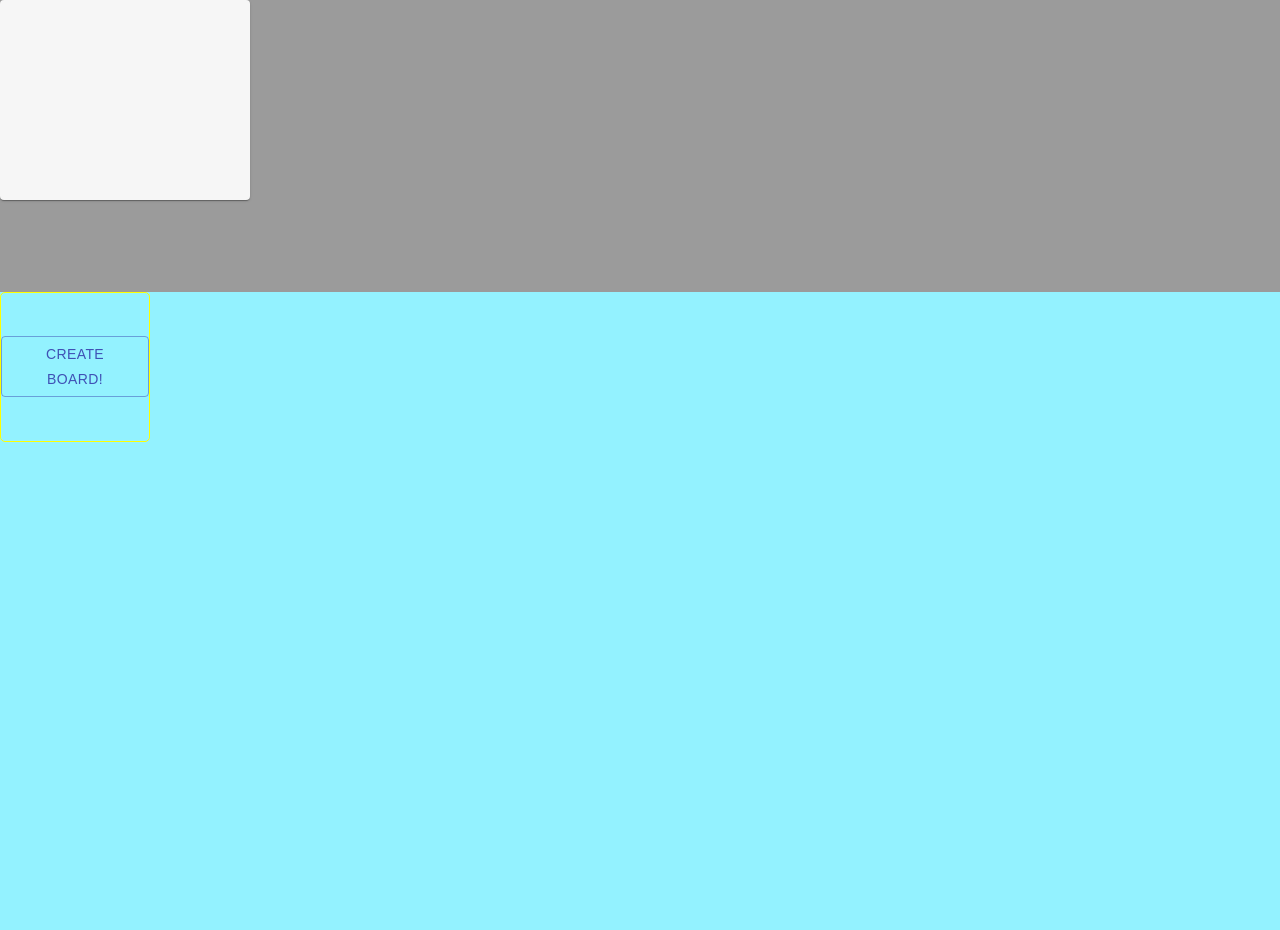
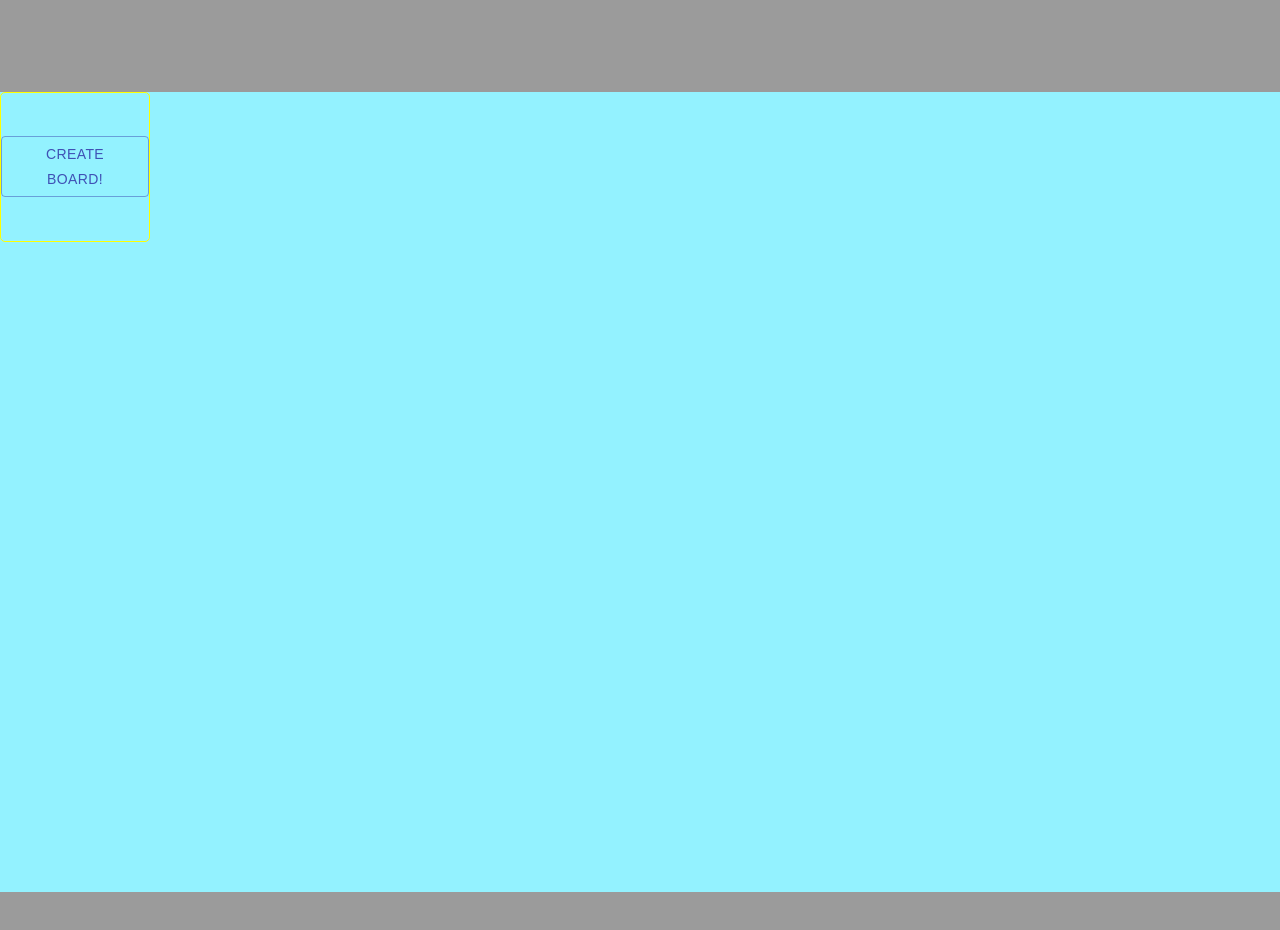
Before and after one commit to AtomicJedi/Kanban, a React (Create React App) app in the folder kanban/: page / in a window 1280 px wide. Shown: the top 930 px of the page. Built offline with nearby package versions, Linux system fonts and the light colour scheme.

Commit message:
kanban v0.3.6

```diff
--- a/kanban/src/board/board.js
+++ b/kanban/src/board/board.js
@@ -33,16 +33,14 @@ const MediaCard = ({ textBord }) => {
 
     const classes = useStyles();
 
-    // let cox = title.title
-    // console.log(cox)
     return (
         <Card className={classes.root}>
             <CardActionArea className={classes.MuiCardActionArea} href="/inBoard">
 
                 <CardContent>
 
-                    {textBord.map(title =>
-                    < Typography title={title} className={classes.MuiTypography} gutterBottom variant="h5" component="h2">
+                    {textBord.map((title, key) =>
+                    < Typography className={classes.MuiTypography} gutterBottom variant="h5" component="h2">
                         {title.title}
                     </Typography>)}
 
--- a/kanban/src/routs/header.js
+++ b/kanban/src/routs/header.js
@@ -6,29 +6,24 @@ import ModalAdd from './../modals/modalAdd.js'
 import Board from './../board/board.js'
 
 
-function Headr({ ...props }) {
+function Headr() {
 
-  const [boards, setBoard] = useState([])
+  const localStorageState = JSON.parse(localStorage.getItem('boards')) || []
+
+  const [boards, setBoard] = useState([...localStorageState])
   console.log(boards)
 
   const addBoard = (board) => {
     console.log(board)
-    setBoard((prevBoards ) => ( prevBoards = [{ title: board, id: Date.now()  }] ))
-    // setBoard( (prev, setBoard) => prev + setBoard() )
+    setBoard(( boards ) => ( [...boards, { title: board, key: Date.now()  }] ))
    }
 
-  // const addBoard = (board) => {
-  //   console.log(boards)
-  //   setBoard(({ boards }) => ({ boards: [...boards, { id: boards.length, title: board }] }))
-  // }
+   localStorage.setItem('boards', JSON.stringify(boards))
 
 
   return (
     <div className="">
-      <Board
 
-      textBord={boards}
-      />
       <ul className="MainComponentClass">
         <li className="Create_plate">
           <ModalAdd
@@ -37,10 +32,11 @@ function Headr({ ...props }) {
         </li>
         <li>
           {
-            // boards.map( board =>
-            // (<Board
-            //   textBord={board}
-            // />))
+            boards.map( (board, key) =>
+            (<Board
+              key={key}
+              textBord={boards}
+            />))
             }
         </li>
       </ul>
```
Also changed, not shown: 1 other file (tests, documents, lock files or other folders).
